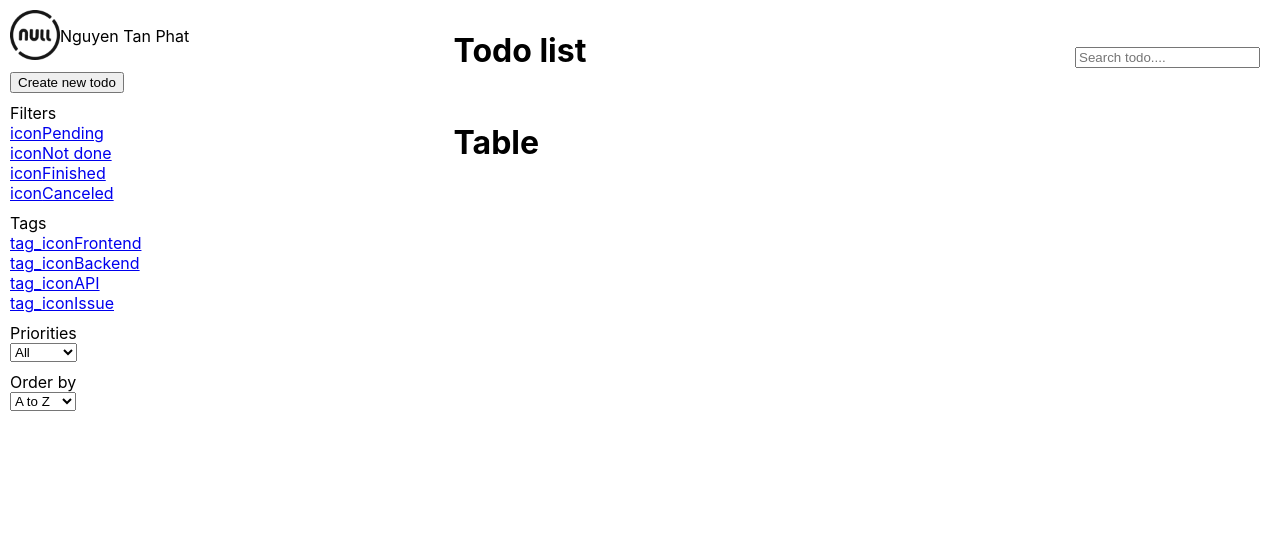
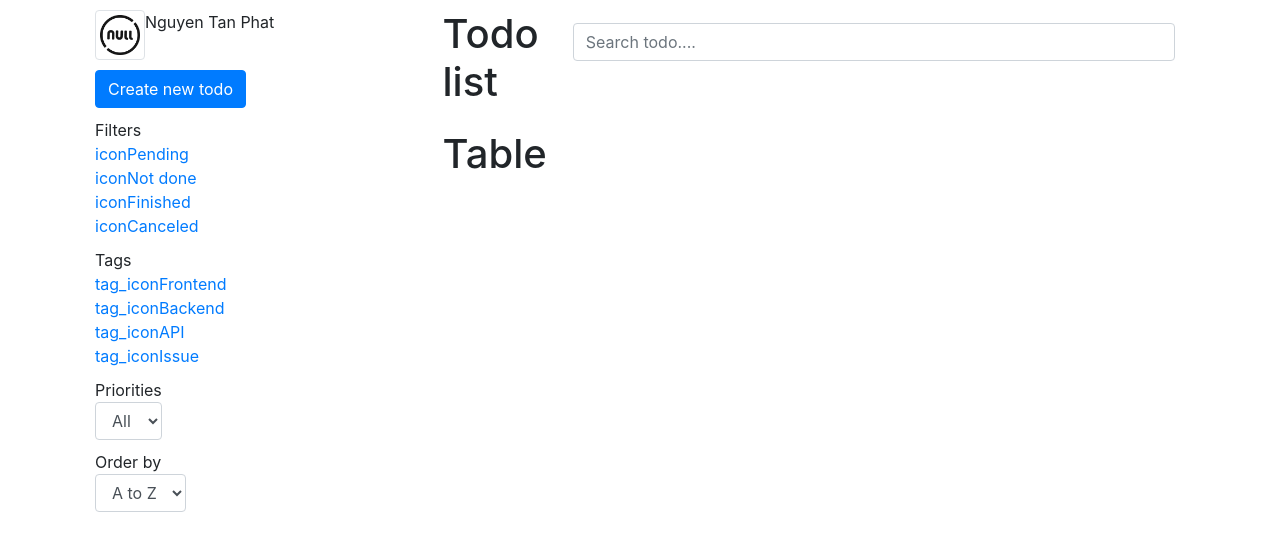
Before and after one commit to phatnguyenuit/simple-redux-with-todo-login, a React (Create React App) app: page / in a window 1280 px wide. Shown: the top 550 px of the page. Built offline with nearby package versions, Linux system fonts and the light colour scheme.

Commit message:
[ADD] Add bootstrap

```diff
--- a/package.json
+++ b/package.json
@@ -3,6 +3,7 @@
   "version": "0.1.0",
   "private": true,
   "dependencies": {
+    "bootstrap": "^4.1.3",
     "connected-react-router": "^5.0.1",
     "history": "^4.7.2",
     "react": "^16.6.3",
--- a/src/App.js
+++ b/src/App.js
@@ -1,16 +1,17 @@
 import React from 'react';
 import './App.css';
+import 'bootstrap/dist/css/bootstrap.min.css'
 import null_logo from './null_logo.png'
 
 const App = () => (
   <div className="container">
     <div className="sidebar">
       <div className="line-center">
-        <img src={null_logo} width={"50px"} height={"50px"}/>
+        <img src={null_logo} width={"50px"} height={"50px"} className="img img-thumbnail"/>
         <p>Nguyen Tan Phat</p>
       </div>
       <div className="line">
-        <button onClick={() => {alert('create new todo')}}>Create new todo</button>
+        <button onClick={() => {alert('create new todo')}} className="btn btn-primary">Create new todo</button>
       </div>
       <div className="line">
         <div className="column">
@@ -57,7 +58,7 @@ const App = () => (
       <div className="line">
         <div className="column">
           <span>Priorities</span>
-          <select>
+          <select className="form-control">
             <option value="all">All</option>
           </select>
         </div>
@@ -65,16 +66,16 @@ const App = () => (
       <div className="line">
         <div className="column">
           <span>Order by</span>
-          <select>
+          <select className="form-control">
             <option value="az">A to Z</option>
           </select>
         </div>
       </div>
     </div>
     <div className="content">
-      <div className="line">
+      <div className="line form-group">
         <h1>Todo list</h1>
-		<input placeholder="Search todo...." className="right"/>
+		<input placeholder="Search todo...." className="right form-control"/>
       </div>
 	  <div className="line">
         <h1>Table</h1>
```
Also changed, not shown: 1 other file (tests, documents, lock files or other folders).
